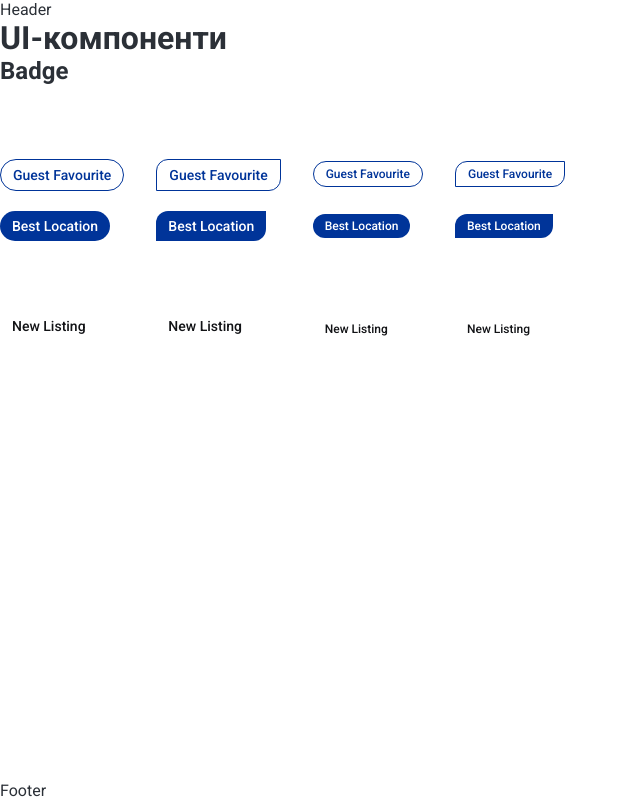
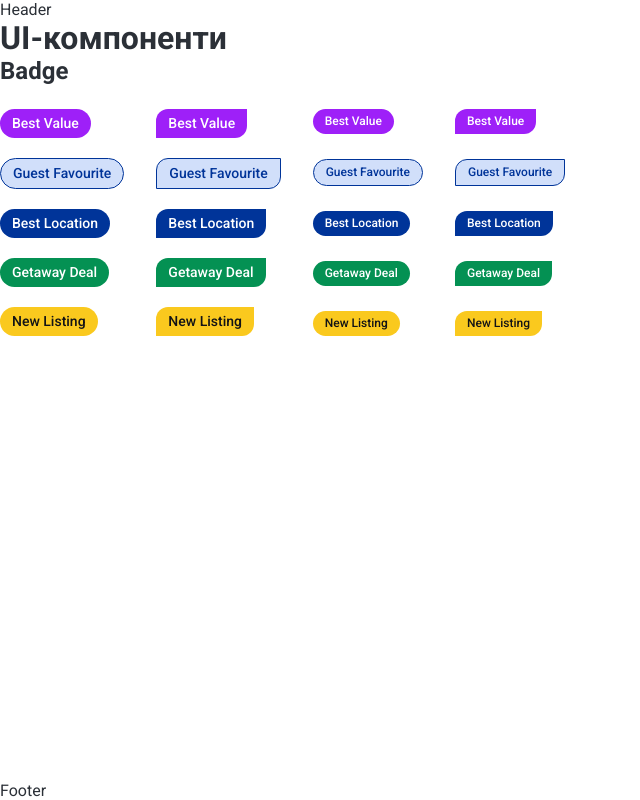
Before and after one commit to YuraKhalus/tripto, a React (Vite) app in the folder client/: page /ui in a window 1280 px wide. Shown: the whole page, without its empty margins (0-640 px from the left). Built offline with nearby package versions, Linux system fonts and the light colour scheme.

Commit message:
fix: add correct badge tokens to tokens.css

```diff
--- a/client/src/components/ui/Badge/Badge.module.css
+++ b/client/src/components/ui/Badge/Badge.module.css
@@ -3,8 +3,8 @@
     align-items: center;
     justify-content: center;
     padding: 4px 12px;
-    font-weight: 500;
-    color: var(--color-bg);
+    font-weight: var(--fw-medium);
+    color: var(--color-badge-white);
 }
 
 .sharp{
@@ -15,10 +15,10 @@
 }
 
 .purple{
-    background: var(--color-purple);
+    background: var(--color-badge-purple);
 }
 .blue{
-    background: var(--color-primary-soft-100);
+    background: var(--color-primary-100);
     color: var(--color-primary-700);
     border: 1px solid var(--color-primary-700);
 }
@@ -26,18 +26,18 @@
     background: var(--color-primary-700);
 }
 .green{
-    background: var(--color-green-600);
+    background: var(--color-badge-green);
 }
 .yellow{
-    background: var(--color-amber);
+    background: var(--color-badge-amber);
     color: var(--color-neutral-900);
 }
 
 .sm{
-    font-size: 12px;
-    line-height: 16px;
+    font-size: var(--fs-12);
+    line-height: var(--lh-caption);
 }
 .md{
-    font-size: 14px;
-    line-height: 22px;
+    font-size: var(--fs-14);
+    line-height: var(--lh-body);
 }
--- a/client/src/styles/tokens.css
+++ b/client/src/styles/tokens.css
@@ -65,6 +65,13 @@
   --color-bg: #ffffff;
   --color-bg-soft: var(--color-primary-50);
   --color-bg-disabled: var(--color-neutral-50);
+
+   /* Badge — декоративні кольори для бейджів */
+   --color-badge-white: #ffffff;
+   --color-badge-green: #049153;
+   --color-badge-amber: #fac91e;
+   --color-badge-purple: #9e20f8;
+
 
   /* ---------- Типографіка ----------
      У Figma ~30 текстових стилів, але унікальних розмірів лише 14, тому токени —
```
